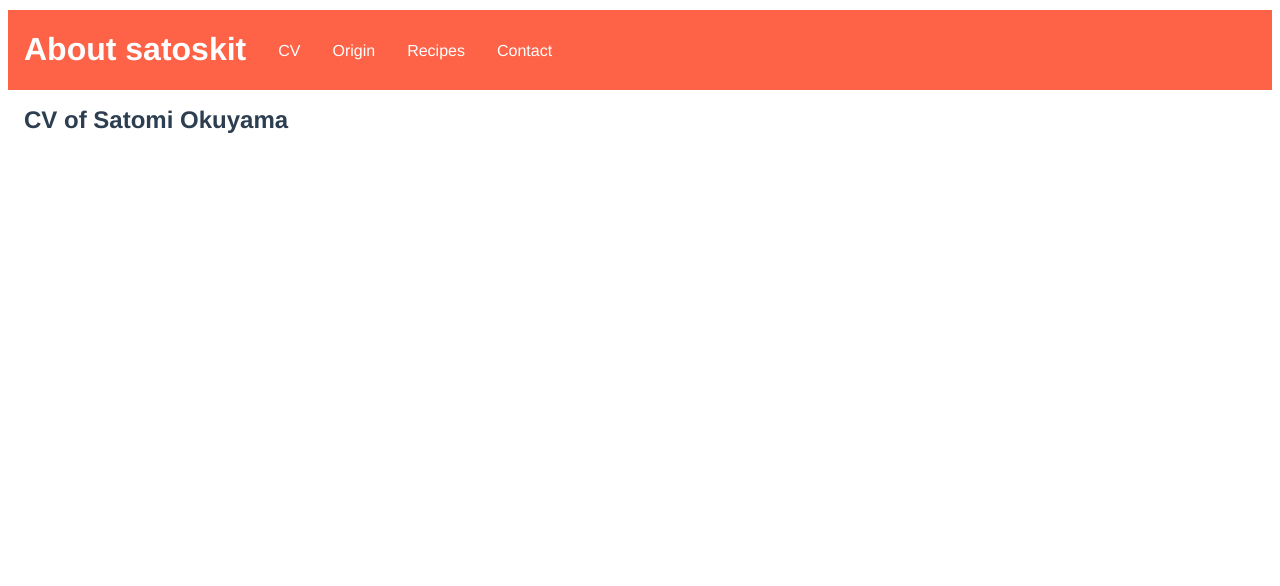
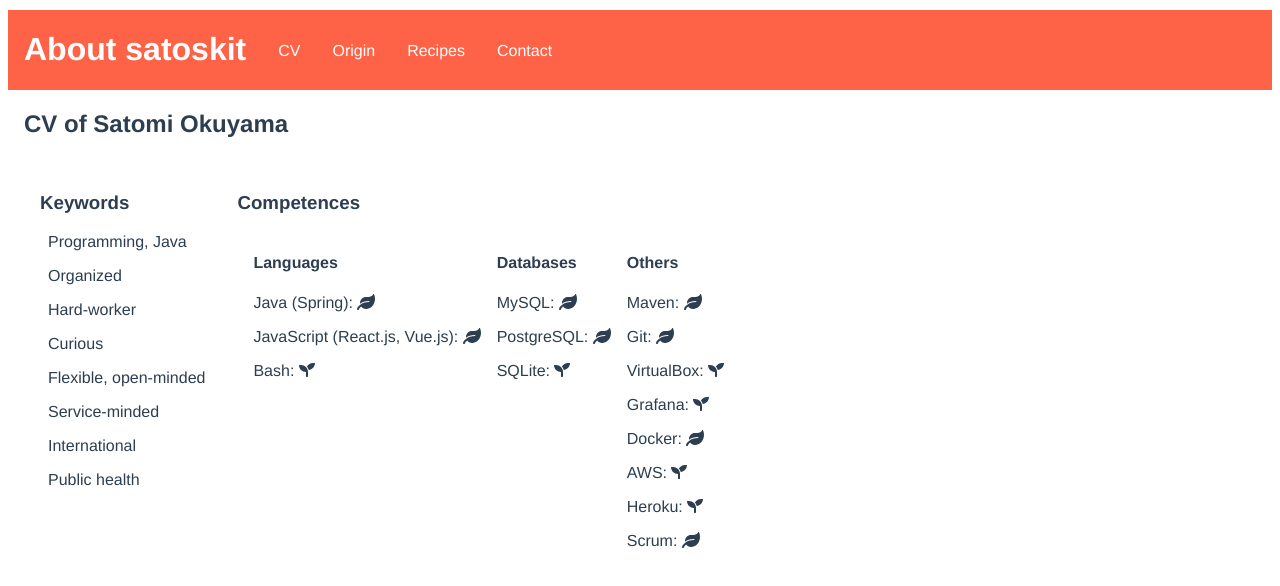
Before and after one commit to satoskit/about_satoskit, a Vue app: page /CV in a window 1280 px wide. Shown: the top 586 px of the page. Built offline with nearby package versions, Linux system fonts and the light colour scheme.

Commit message:
added fontawesome icons

```diff
--- a/src/main.js
+++ b/src/main.js
@@ -3,10 +3,11 @@ import App from './App.vue'
 import router from './router'
 
 import { library } from '@fortawesome/fontawesome-svg-core'
-import { faTrash } from '@fortawesome/free-solid-svg-icons'
+import { faTrash, faThumbsUp, faSeedling, faLeaf } from '@fortawesome/free-solid-svg-icons'
+import { faThumbsUp as faThumbsUpRegular } from '@fortawesome/free-regular-svg-icons'
 import { FontAwesomeIcon } from '@fortawesome/vue-fontawesome'
 
-library.add(faTrash)
+library.add(faTrash, faThumbsUp, faThumbsUpRegular, faSeedling, faLeaf)
 Vue.component('font-awesome-icon', FontAwesomeIcon)
 
 Vue.config.productionTip = false
--- a/src/pages/CV.vue
+++ b/src/pages/CV.vue
@@ -1,13 +1,80 @@
 <template>
-  <h2>CV of Satomi Okuyama</h2>
+  <div id="cv">
+    <h2>CV of Satomi Okuyama</h2>
+    <div class="blocks">
+        <div class="block" id="keywords">
+            <h3>Keywords</h3>
+            <p v-for="keyword in keywords" :key="keyword">{{ keyword }}</p>
+        </div>
+        <div class="block">
+            <h3>Competences</h3>
+            <div class="inBlocks">
+                <div class="inBlock">
+                    <h4>Languages</h4>
+                    <div v-for="competence in competences" :key="competence">
+                    <p v-for="language in competence.languages" :key="language">
+                        {{language.name}}: <font-awesome-icon :icon="language.icon" /></p>
+                    </div>
+                </div>
+                <div class="inBlock">
+                    <h4>Databases</h4>
+                    <div v-for="competence in competences" :key="competence">
+                    <p v-for="database in competence.database" :key="database">
+                        {{database.name}}: <font-awesome-icon :icon="database.icon" /></p>
+                    </div>
+                </div>
+                <div class="inBlock">
+                    <h4>Others</h4>
+                    <div v-for="competence in competences" :key="competence">
+                    <p v-for="other in competence.others" :key="other">
+                        {{other.name}}: <font-awesome-icon :icon="other.icon" /></p>
+                    </div>
+                </div>
+            </div>
+        </div>
+    </div>
+
+
+  </div>
 </template>
 
 <script>
+import { keywords } from '../contents/content-data'
+import { competences } from '../contents/content-data'
+
 export default {
-
+    data() {
+        return {
+            keywords: keywords,
+            competences: competences
+        }
+    },
+    methods: {
+        // not work
+        convertToIcons(n) {
+            switch (n) {
+                case 1: return `<font-awesome-icon :icon="['fas', 'thumbs-up']" />`
+                case 2: return <font-awesome-icon icon="leaf"></ font-awesome-icon> //`<font-awesome-icon :icon="['fas', 'thumbs-up']"></ font-awesome-icon>`
+            }
+        }
+    }
 }
 </script>
 
-<style>
+<style scoped>
+.blocks, .inBlocks {
+    display: flex;
+    flex-wrap: wrap;
+}
+.block {
+    margin: 1rem;
+}
+.inBlock {
+    /* margin-right: 1rem; */
+    margin-left: 1rem;
+}
+#keywords > p {
+    margin-left: 0.5rem;
+}
 
-</style>script
+</style>
```
